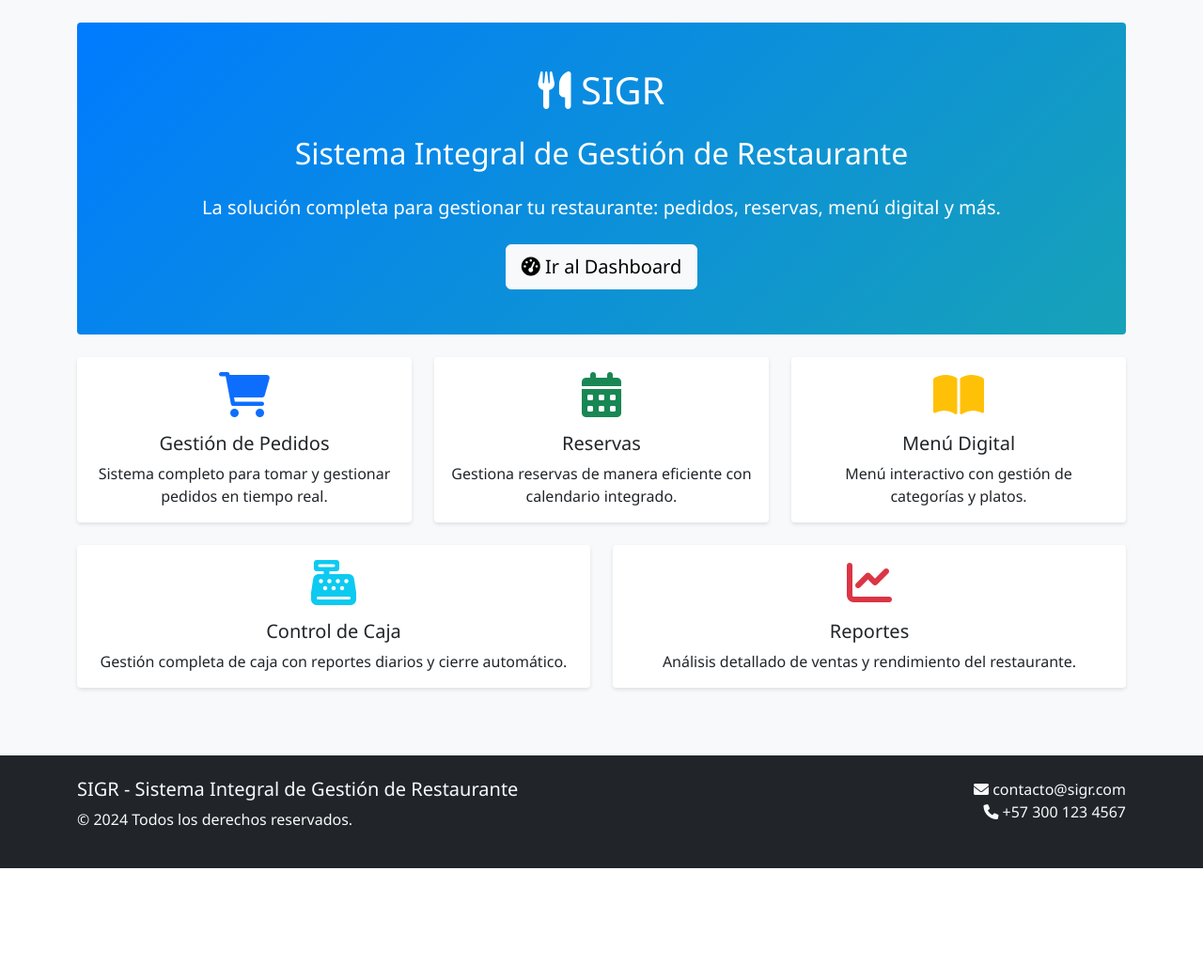
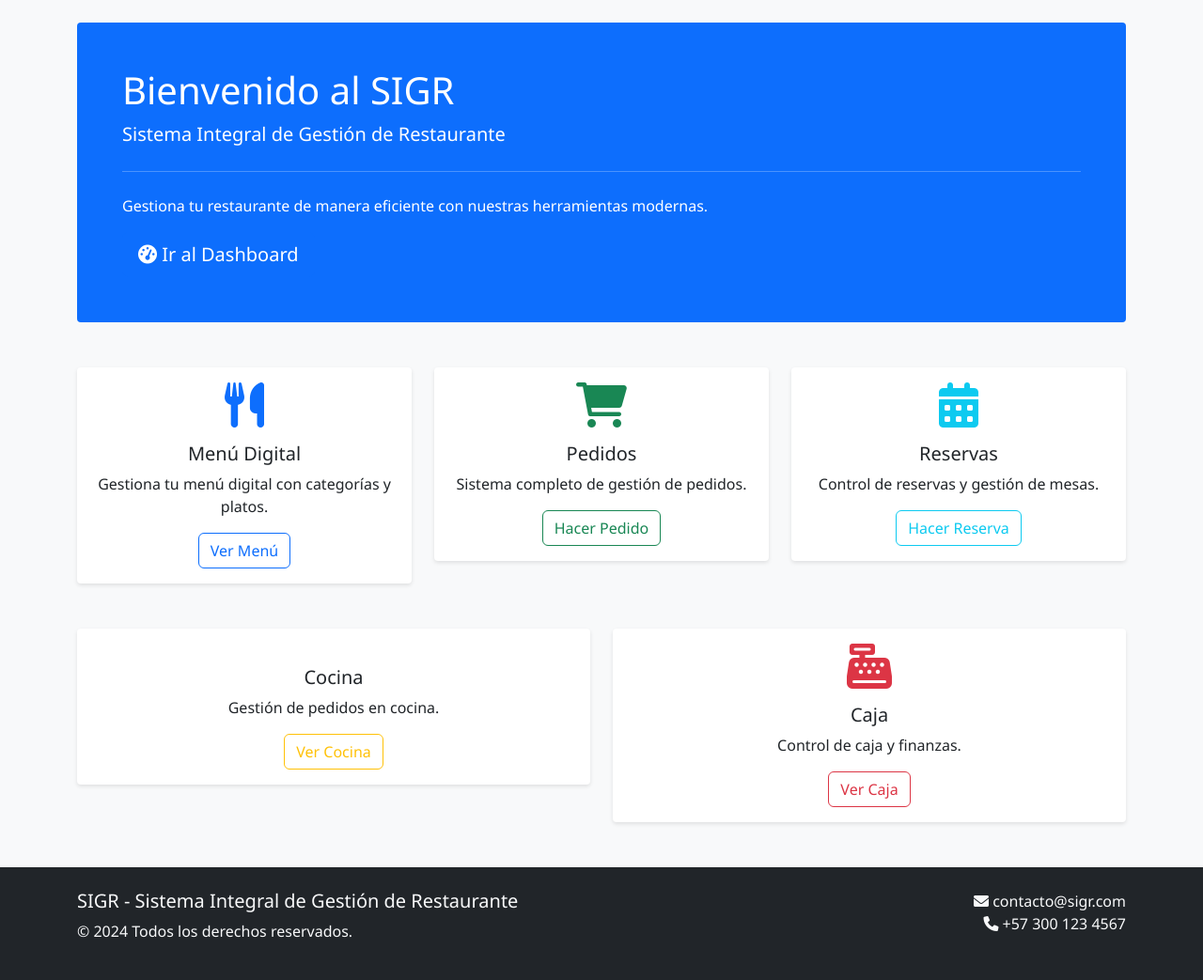
Before and after one commit to SebastianSST/SGR, a Django app: page / in a window 1280 px wide. Shown: the part 62-1105 px from the top of the page at 94% size. Before the commit the page ends 986 px from the top, so only its background shows below. Run offline with Django 4.2, Linux system fonts and the light colour scheme.

Commit message:
Final: Modulos funcionales

```diff
--- a/templates/authentication/home.html
+++ b/templates/authentication/home.html
@@ -3,67 +3,71 @@
 {% block title %}Inicio - SIGR{% endblock %}
 
 {% block content %}
-<div class="hero-section text-center py-5 bg-primary text-white rounded mb-4">
-    <div class="container">
-        <h1 class="display-4 mb-4">
-            <i class="fas fa-utensils"></i> SIGR
-        </h1>
-        <h2 class="mb-4">Sistema Integral de Gestión de Restaurante</h2>
-        <p class="lead mb-4">
-            La solución completa para gestionar tu restaurante: pedidos, reservas, menú digital y más.
-        </p>
-        <a href="{% url 'authentication:dashboard' %}" class="btn btn-light btn-lg">
-    <i class="fas fa-tachometer-alt"></i> Ir al Dashboard
-</a>
+<div class="row">
+    <div class="col-12">
+        <div class="jumbotron bg-primary text-white p-5 rounded">
+            <h1 class="display-4">Bienvenido al SIGR</h1>
+            <p class="lead">Sistema Integral de Gestión de Restaurante</p>
+            <hr class="my-4">
+            <p>Gestiona tu restaurante de manera eficiente con nuestras herramientas modernas.</p>
+            <a class="btn btn-primary btn-lg" href="{% url 'authentication:dashboard' %}" role="button">
+                <i class="fas fa-tachometer-alt"></i> Ir al Dashboard
+            </a>
+        </div>
     </div>
 </div>
 
-<div class="row">
-    <div class="col-md-4 mb-4">
-        <div class="card h-100">
+<div class="row mt-5">
+    <div class="col-md-4">
+        <div class="card">
             <div class="card-body text-center">
-                <i class="fas fa-shopping-cart fa-3x text-primary mb-3"></i>
-                <h5 class="card-title">Gestión de Pedidos</h5>
-                <p class="card-text">Sistema completo para tomar y gestionar pedidos en tiempo real.</p>
+                <i class="fas fa-utensils fa-3x text-primary mb-3"></i>
+                <h5 class="card-title">Menú Digital</h5>
+                <p class="card-text">Gestiona tu menú digital con categorías y platos.</p>
+                <a href="{% url 'menu:menu_list' %}" class="btn btn-outline-primary">Ver Menú</a>
             </div>
         </div>
     </div>
-    <div class="col-md-4 mb-4">
-        <div class="card h-100">
+    <div class="col-md-4">
+        <div class="card">
             <div class="card-body text-center">
-                <i class="fas fa-calendar-alt fa-3x text-success mb-3"></i>
-                <h5 class="card-title">Reservas</h5>
-                <p class="card-text">Gestiona reservas de manera eficiente con calendario integrado.</p>
+                <i class="fas fa-shopping-cart fa-3x text-success mb-3"></i>
+                <h5 class="card-title">Pedidos</h5>
+                <p class="card-text">Sistema completo de gestión de pedidos.</p>
+                <a href="{% url 'orders:order_create' %}" class="btn btn-outline-success">Hacer Pedido</a>
             </div>
         </div>
     </div>
-    <div class="col-md-4 mb-4">
-        <div class="card h-100">
+    <div class="col-md-4">
+        <div class="card">
             <div class="card-body text-center">
-                <i class="fas fa-book-open fa-3x text-warning mb-3"></i>
-                <h5 class="card-title">Menú Digital</h5>
-                <p class="card-text">Menú interactivo con gestión de categorías y platos.</p>
+                <i class="fas fa-calendar-alt fa-3x text-info mb-3"></i>
+                <h5 class="card-title">Reservas</h5>
+                <p class="card-text">Control de reservas y gestión de mesas.</p>
+                <a href="{% url 'reservations:reservation_create' %}" class="btn btn-outline-info">Hacer Reserva</a>
             </div>
         </div>
     </div>
 </div>
 
-<div class="row">
-    <div class="col-md-6 mb-4">
-        <div class="card h-100">
+<div class="row mt-5">
+    <div class="col-md-6">
+        <div class="card">
             <div class="card-body text-center">
-                <i class="fas fa-cash-register fa-3x text-info mb-3"></i>
-                <h5 class="card-title">Control de Caja</h5>
-                <p class="card-text">Gestión completa de caja con reportes diarios y cierre automático.</p>
+                <i class="fas fa-chef-hat fa-3x text-warning mb-3"></i>
+                <h5 class="card-title">Cocina</h5>
+                <p class="card-text">Gestión de pedidos en cocina.</p>
+                <a href="{% url 'orders:kitchen_orders' %}" class="btn btn-outline-warning">Ver Cocina</a>
             </div>
         </div>
     </div>
-    <div class="col-md-6 mb-4">
-        <div class="card h-100">
+    <div class="col-md-6">
+        <div class="card">
             <div class="card-body text-center">
-                <i class="fas fa-chart-line fa-3x text-danger mb-3"></i>
-                <h5 class="card-title">Reportes</h5>
-                <p class="card-text">Análisis detallado de ventas y rendimiento del restaurante.</p>
+                <i class="fas fa-cash-register fa-3x text-danger mb-3"></i>
+                <h5 class="card-title">Caja</h5>
+                <p class="card-text">Control de caja y finanzas.</p>
+                <a href="{% url 'cash_management:dashboard' %}" class="btn btn-outline-danger">Ver Caja</a>
             </div>
         </div>
     </div>
```
Also changed, not shown: templates/cash_management/dashboard.html (+36 -32 lines), templates/orders/kitchen_orders.html (+2 -5 lines), db.sqlite3.
